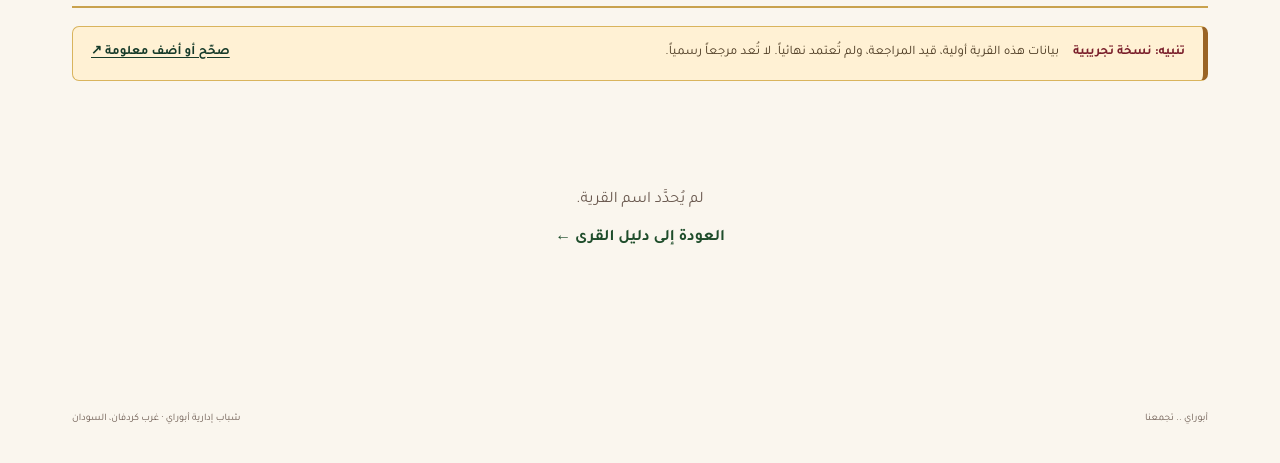
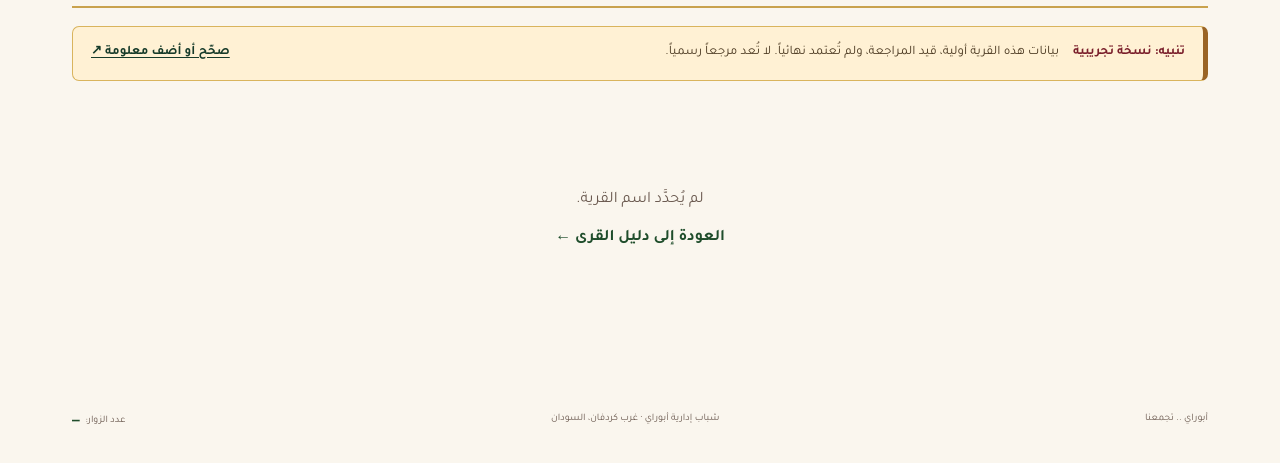
Before and after one commit to fawaztahir79/aburayyouth, a website: page village.html in a window 1280 px wide. Shown: the part 103-566 px from the top of the page. Drawn offline with nearby package versions, Linux system fonts and the light colour scheme.

Commit message:
إضافة عدّاد زوار برقم ظاهر عبر GoatCounter
- visitor-counter.js: يسجّل الزيارة ويعرض العدد الكلي في التذييل،
  مع شرطة احتياطية إن تعذّر الجلب (لا يكسر الصفحة)
- عرض "عدد الزوار" في تذييل كل الصفحات (index, database, form, village, donations)
- styles.css: نمط عدّاد الزوار
- يتطلب تسجيل حساب GoatCounter مجاني وضبط الكود في GC_CODE

Co-Authored-By: Claude Opus 4.8 <noreply@anthropic.com>
Claude-Session: https://claude.ai/code/session_01Xx1mPNaGyQ9MLqKUjXSPk5

```diff
--- a/styles.css
+++ b/styles.css
@@ -57,3 +57,7 @@
 .give-banner .text-link.light{color:#faf6ee}
 .give-banner .text-link.light span{color:#efc879}
 @media(max-width:800px){.give-banner{grid-template-columns:1fr;gap:24px;padding:36px 24px;margin:60px 0}.give-banner-cta{align-items:stretch}.give-banner .button.gold{justify-content:center}}
+
+/* عدّاد الزوار في التذييل */
+.visitor-stat{display:inline-flex;align-items:center;gap:6px}
+.visitor-stat strong{color:var(--green);font:700 12px 'DM Mono',monospace;letter-spacing:.3px}
--- a/village.html
+++ b/village.html
@@ -93,7 +93,7 @@
       <p class="vp-missing" id="vpLoading">جارٍ تحميل بيانات القرية…</p>
     </main>
 
-    <footer><span>أبوراي .. تجمعنا</span><span>شباب إدارية أبوراي · غرب كردفان، السودان</span></footer>
+    <footer><span>أبوراي .. تجمعنا</span><span>شباب إدارية أبوراي · غرب كردفان، السودان</span><span class="visitor-stat">عدد الزوار: <strong data-visitor-count aria-live="polite">…</strong></span></footer>
   </div>
 
   <div id="lb" hidden role="dialog" aria-label="عرض الصورة">
@@ -313,5 +313,6 @@
         main.append(box);
       });
   </script>
+  <script src="visitor-counter.js" defer></script>
 </body>
 </html>
--- /dev/null
+++ b/visitor-counter.js
@@ -0,0 +1,52 @@
+/* عدّاد زوار موقع شباب إدارية أبوراي — عبر GoatCounter (مجاني، يحترم خصوصية الزوار).
+   خطوات التفعيل (مرة واحدة):
+   1) سجّل حساباً مجانياً على https://www.goatcounter.com واختر كوداً (code/subdomain).
+      نقترح الكود: abu-ray  (فيصبح لوحتك على abu-ray.goatcounter.com).
+   2) من إعدادات GoatCounter: Settings ← فعّل خيار إظهار عدد الزوار للعموم
+      ("Allow adding visitor counts to pages" / السماح بعرض عدد الزوار).
+   3) ضع الكود الذي اخترته في المتغيّر GC_CODE أدناه، ثم ارفع الملف.
+   قبل ضبط الكود الصحيح، يعرض العدّاد شرطة (—) ولا يكسر الصفحة. */
+(function () {
+  "use strict";
+
+  var GC_CODE = "abu-ray"; // ← غيّره إلى كود GoatCounter الذي اخترته عند التسجيل
+
+  var slots = document.querySelectorAll("[data-visitor-count]");
+
+  function render(value) {
+    for (var i = 0; i < slots.length; i++) slots[i].textContent = value;
+  }
+
+  if (!GC_CODE) { render("—"); return; }
+
+  var base = "https://" + GC_CODE + ".goatcounter.com";
+
+  // 1) تسجيل الزيارة الحالية
+  try {
+    var s = document.createElement("script");
+    s.async = true;
+    s.src = "//gc.zgo.at/count.js";
+    s.setAttribute("data-goatcounter", base + "/count");
+    document.head.appendChild(s);
+  } catch (e) { /* تجاهل */ }
+
+  // 2) جلب العدد الكلي وعرضه (بأرقام عربية مفصولة بآلاف)
+  function loadTotal() {
+    if (!slots.length) return;
+    fetch(base + "/counter/TOTAL.json", { cache: "no-cache" })
+      .then(function (r) { if (!r.ok) throw new Error("HTTP " + r.status); return r.json(); })
+      .then(function (d) {
+        var n = parseInt(String(d.count || "0").replace(/[^0-9]/g, ""), 10) || 0;
+        var text;
+        try { text = n.toLocaleString("en-US"); } catch (e) { text = String(n); }
+        render(text);
+      })
+      .catch(function () { render("—"); });
+  }
+
+  if (document.readyState === "loading") {
+    document.addEventListener("DOMContentLoaded", loadTotal);
+  } else {
+    loadTotal();
+  }
+})();
```
Also changed, not shown: database.html (+2 -0 lines), donations.html (+2 -1 lines), form.html (+2 -1 lines), index.html (+2 -1 lines).
